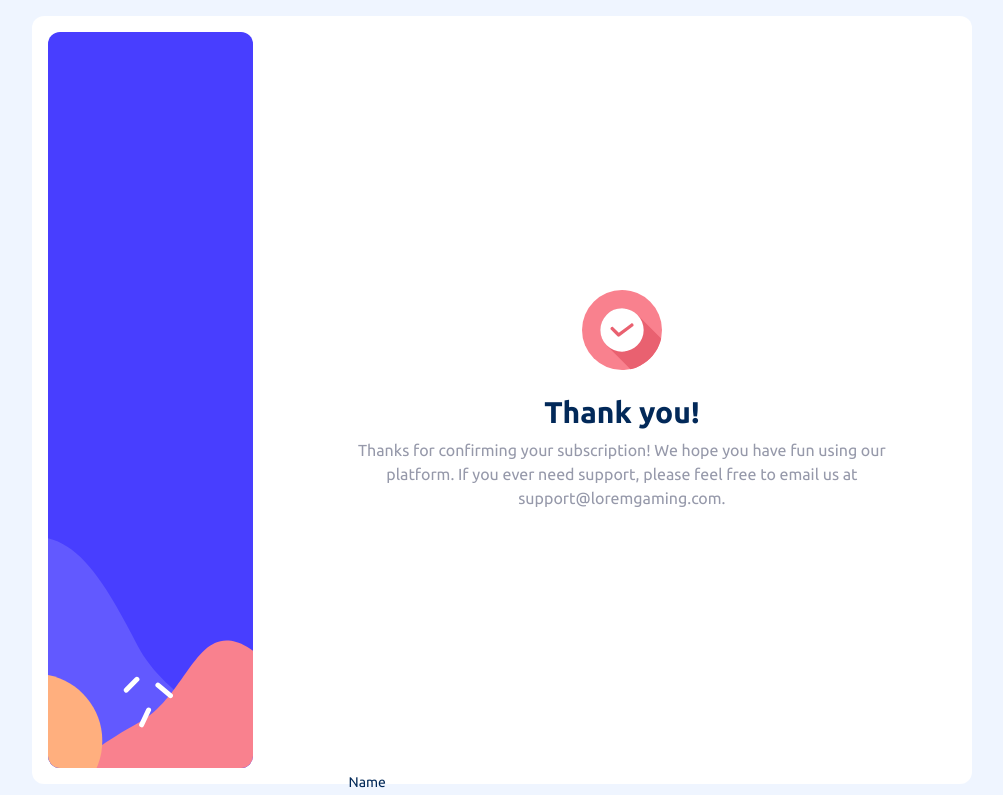
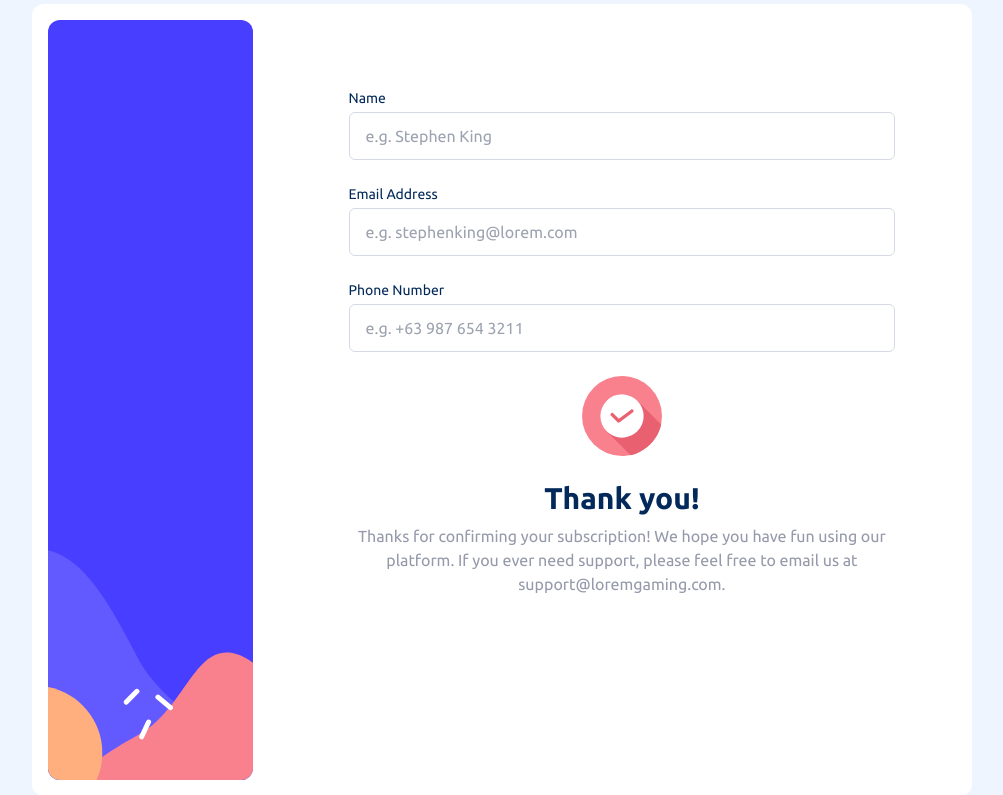
Before and after one commit to brailecg/fm-multistep, a Next.js app: page / in a window 1280 px wide. Shown: the top 795 px of the page, without its empty margins (138-1141 px from the left). Built offline with nearby package versions, Linux system fonts and the light colour scheme.

Commit message:
put thank you page in the Form

```diff
--- a/components/Form.jsx
+++ b/components/Form.jsx
@@ -6,7 +6,7 @@ import { FormInput } from "@/components/FormInput";
 import { PlanAdvancedIcon, PlanArcadeIcon, PlanProIcon } from "./svg/PlanIcon";
 import { ToggleIcon } from "./svg/ToggleIcon";
 import FormCheckbox from "./FormCheckbox";
-
+import { ThankYouLarge, ThankYouMobile } from "@/components/svg/ThankYou";
 const Form = () => {
   const {
     activeStep,
@@ -15,6 +15,7 @@ const Form = () => {
     formError,
     formAnswers,
     addonsList,
+    steps,
   } = useFormContext();
 
   const [checkedAddon, setCheckedAddon] = useState([]);
@@ -361,6 +362,26 @@ const Form = () => {
             </>
           );
         })()}
+
+      {activeStep > steps.length && (
+        <div className={` h-full flex flex-col items-center justify-center`}>
+          <div className={` hidden md:block`}>
+            <ThankYouLarge />
+          </div>
+          <div className={` block md:hidden`}>
+            <ThankYouMobile />
+          </div>
+          <p
+            className={` mt-6 mb-2 text-2xl md:text-3xl text-fmblue-dark font-bold`}>
+            Thank you!
+          </p>
+          <p className={` text-fmgrey-grey text-center`}>
+            Thanks for confirming your subscription! We hope you have fun using
+            our platform. If you ever need support, please feel free to email us
+            at support@loremgaming.com.
+          </p>
+        </div>
+      )}
     </div>
   );
 };
--- a/pages/index.js
+++ b/pages/index.js
@@ -27,23 +27,7 @@ export default function Home() {
             }
           })
         ) : (
-          <div className={` h-full flex flex-col items-center justify-center`}>
-            <div className={` hidden md:block`}>
-              <ThankYouLarge />
-            </div>
-            <div className={` block md:hidden`}>
-              <ThankYouMobile />
-            </div>
-            <p
-              className={` mt-6 mb-2 text-2xl md:text-3xl text-fmblue-dark font-bold`}>
-              Thank you!
-            </p>
-            <p className={` text-fmgrey-grey text-center`}>
-              Thanks for confirming your subscription! We hope you have fun
-              using our platform. If you ever need support, please feel free to
-              email us at support@loremgaming.com.
-            </p>
-          </div>
+          <></>
         )}
         <Form />
       </div>
```
